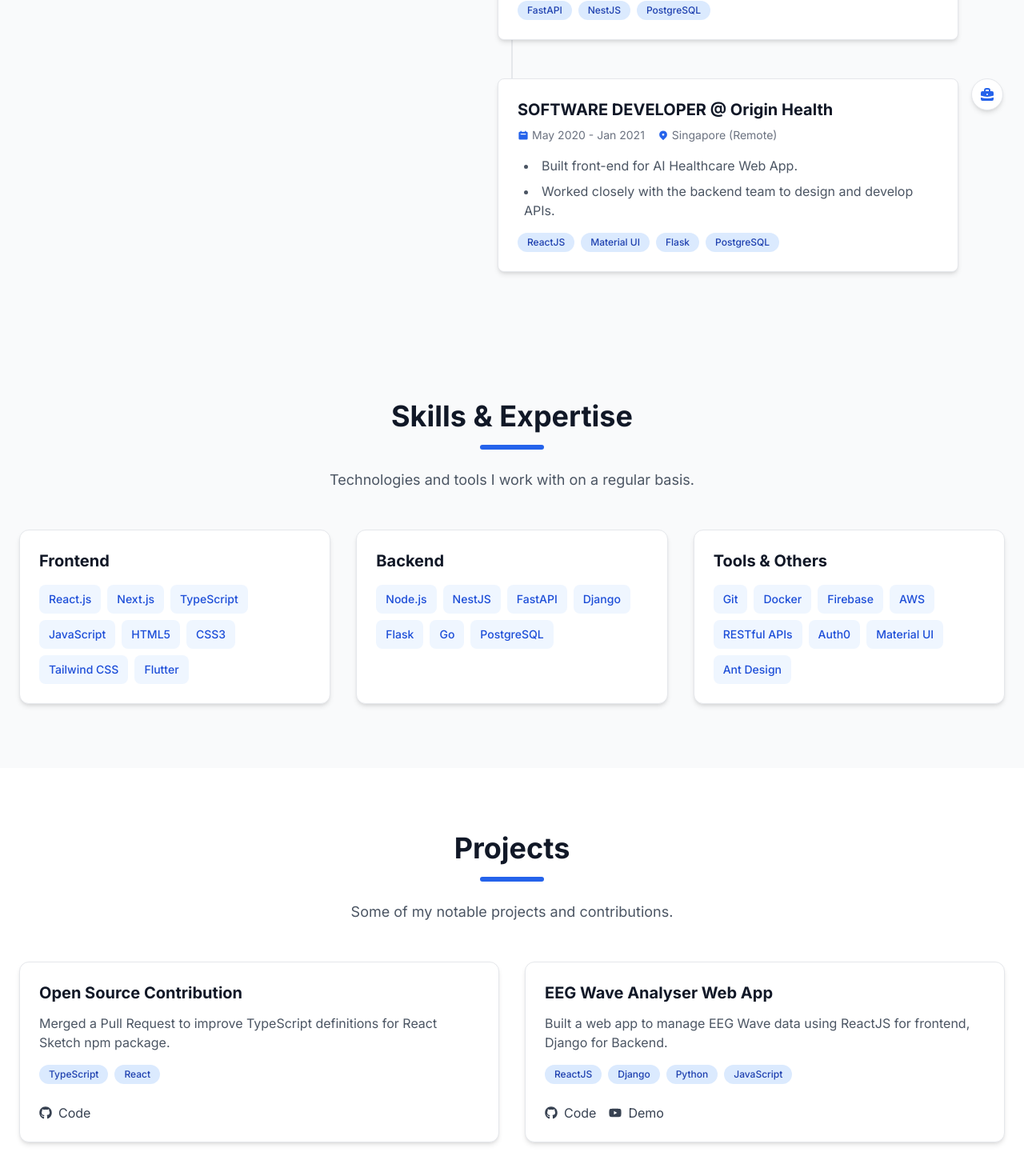
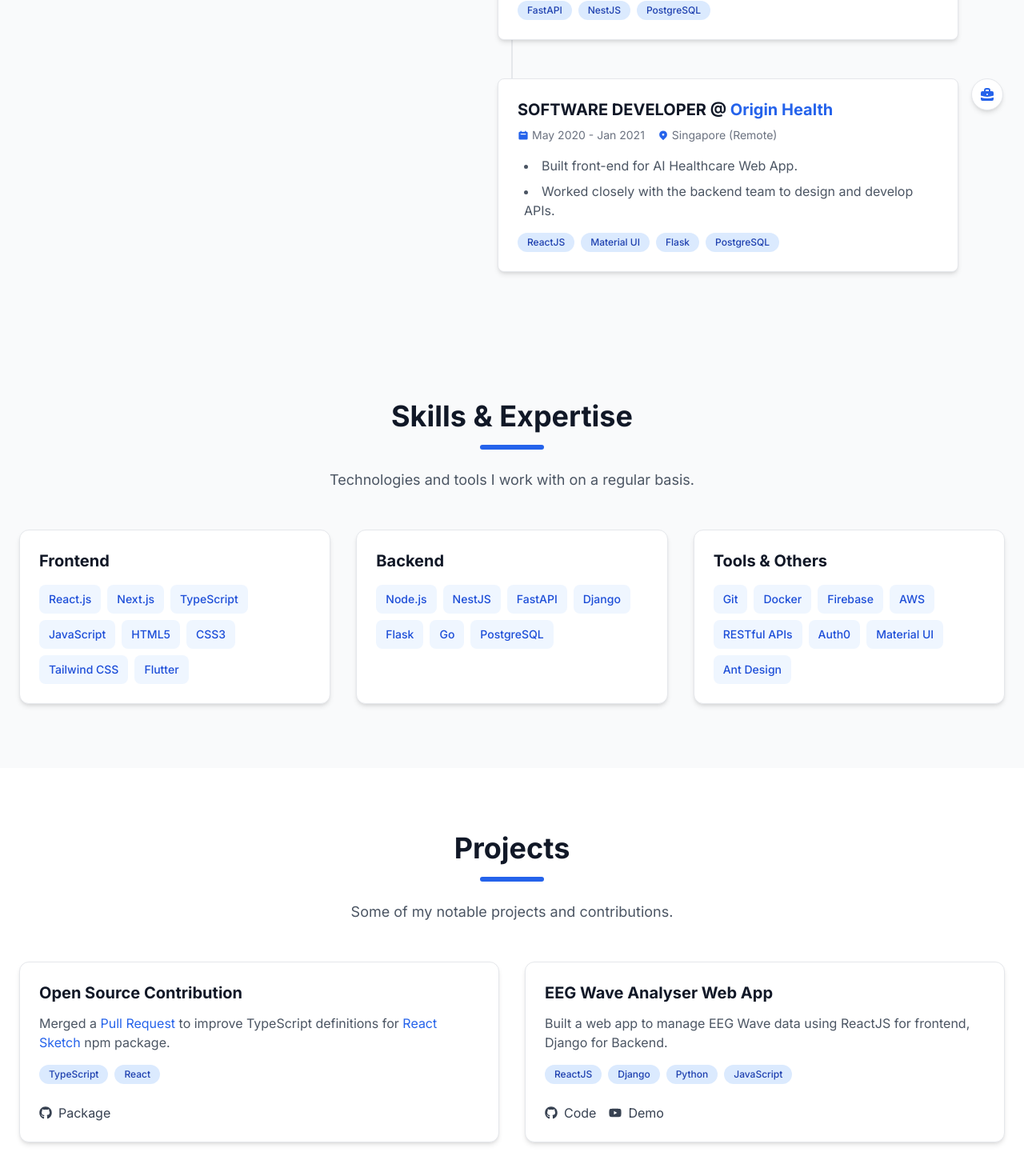
Before and after one commit to sandeshbagade/sandesh-portfolio-nextjs, a Next.js app: page / in a window 1280 px wide. Shown: the part 1620-3090 px from the top of the page at 80% size. Built offline with nearby package versions, Linux system fonts and the light colour scheme.

Commit message:
Add hyperlinks to relevant text in the website

```diff
--- a/src/app/about/page.tsx
+++ b/src/app/about/page.tsx
@@ -45,7 +45,15 @@ export default function AboutPage() {
                     {edu.degree}
                   </h3>
                   <p className='text-gray-700 dark:text-gray-300'>
-                    {edu.institution} | {edu.period}
+                    <a
+                      href={edu.institutionUrl}
+                      target='_blank'
+                      rel='noopener noreferrer'
+                      className='text-blue-600 hover:text-blue-800 dark:text-blue-400 dark:hover:text-blue-300 hover:underline'
+                    >
+                      {edu.institution}
+                    </a>{' '}
+                    | {edu.period}
                   </p>
                   <p className='text-gray-600 dark:text-gray-400'>
                     {edu.details}
--- a/src/app/projects/page.tsx
+++ b/src/app/projects/page.tsx
@@ -1,6 +1,6 @@
 import { Metadata } from 'next';
 import { projects } from '@/lib/data';
-import { FaGithub, FaExternalLinkAlt, FaYoutube } from 'react-icons/fa';
+import { FaGithub, FaExternalLinkAlt, FaYoutube, FaCode } from 'react-icons/fa';
 
 export const metadata: Metadata = {
   title: 'Projects - Sandesh Bagade',
@@ -33,9 +33,35 @@ export default function ProjectsPage() {
                   <h2 className='text-2xl font-bold text-gray-900 dark:text-white mb-4'>
                     {project.title}
                   </h2>
-                  <p className='text-gray-700 dark:text-gray-300 mb-6'>
-                    {project.description}
-                  </p>
+
+                  {/* Enhanced project description with links */}
+                  {project.title === 'Open Source Contribution' ? (
+                    <p className='text-gray-700 dark:text-gray-300 mb-6'>
+                      Merged a{' '}
+                      <a
+                        href={project.links.prLink}
+                        target='_blank'
+                        rel='noopener noreferrer'
+                        className='text-blue-600 hover:text-blue-800 dark:text-blue-400 dark:hover:text-blue-300 hover:underline'
+                      >
+                        Pull Request
+                      </a>{' '}
+                      to improve TypeScript definitions for{' '}
+                      <a
+                        href={project.links.github}
+                        target='_blank'
+                        rel='noopener noreferrer'
+                        className='text-blue-600 hover:text-blue-800 dark:text-blue-400 dark:hover:text-blue-300 hover:underline'
+                      >
+                        React Sketch
+                      </a>{' '}
+                      npm package.
+                    </p>
+                  ) : (
+                    <p className='text-gray-700 dark:text-gray-300 mb-6'>
+                      {project.description}
+                    </p>
+                  )}
 
                   {/* Tech Stack */}
                   <div className='mb-6'>
@@ -64,7 +90,22 @@ export default function ProjectsPage() {
                         className='flex items-center gap-2 text-gray-700 hover:text-blue-600 dark:text-gray-300 dark:hover:text-blue-500 transition-colors'
                       >
                         <FaGithub className='w-5 h-5' />
-                        <span>GitHub Repository</span>
+                        <span>
+                          {project.title === 'Open Source Contribution'
+                            ? 'Package Repository'
+                            : 'GitHub Repository'}
+                        </span>
+                      </a>
+                    )}
+                    {project.links.prLink && (
+                      <a
+                        href={project.links.prLink}
+                        target='_blank'
+                        rel='noopener noreferrer'
+                        className='flex items-center gap-2 text-gray-700 hover:text-blue-600 dark:text-gray-300 dark:hover:text-blue-500 transition-colors'
+                      >
+                        <FaCode className='w-5 h-5' />
+                        <span>Pull Request</span>
                       </a>
                     )}
                     {project.links.live && (
--- a/src/components/sections/Experience.tsx
+++ b/src/components/sections/Experience.tsx
@@ -2,7 +2,12 @@
 
 import { motion } from 'framer-motion';
 import { experience } from '@/lib/data';
-import { HiBriefcase, HiCalendar, HiLocationMarker } from 'react-icons/hi';
+import {
+  HiBriefcase,
+  HiCalendar,
+  HiLocationMarker,
+  HiLink,
+} from 'react-icons/hi';
 
 const Experience = () => {
   return (
@@ -56,7 +61,15 @@ const Experience = () => {
               <div className='bg-white dark:bg-gray-800 p-5 md:p-6 rounded-lg shadow-md border border-gray-200 dark:border-gray-700 ml-4 md:ml-0 md:mr-4 w-full md:w-[calc(50%-2.5rem)]'>
                 <div className='flex flex-col md:flex-row justify-between mb-2'>
                   <h3 className='text-xl font-bold text-gray-900 dark:text-white'>
-                    {job.title} @ {job.company}
+                    {job.title} @{' '}
+                    <a
+                      href={job.companyUrl}
+                      target='_blank'
+                      rel='noopener noreferrer'
+                      className='text-blue-600 hover:text-blue-800 dark:text-blue-400 dark:hover:text-blue-300 hover:underline'
+                    >
+                      {job.company}
+                    </a>
                   </h3>
                 </div>
 
@@ -72,11 +85,62 @@ const Experience = () => {
                 </div>
 
                 <ul className='list-disc list-inside space-y-2 mb-4 text-gray-600 dark:text-gray-300'>
-                  {job.description.map((item, itemIndex) => (
-                    <li key={itemIndex} className='pl-2'>
-                      {item}
-                    </li>
-                  ))}
+                  {job.description.map((item, itemIndex) => {
+                    // For OPA Marketing job, add specific links for mobile, marketing, and client apps
+                    if (job.company === 'OPA Marketing' && job.appLinks) {
+                      if (item.includes('mobile app')) {
+                        return (
+                          <li key={itemIndex} className='pl-2'>
+                            Built{' '}
+                            <a
+                              href={job.appLinks.mobile}
+                              target='_blank'
+                              rel='noopener noreferrer'
+                              className='text-blue-600 hover:text-blue-800 dark:text-blue-400 dark:hover:text-blue-300 hover:underline'
+                            >
+                              mobile app
+                            </a>{' '}
+                            with 4.5-star rating and 500k+ downloads.
+                          </li>
+                        );
+                      } else if (item.includes('marketing app')) {
+                        return (
+                          <li key={itemIndex} className='pl-2'>
+                            Created{' '}
+                            <a
+                              href={job.appLinks.marketing}
+                              target='_blank'
+                              rel='noopener noreferrer'
+                              className='text-blue-600 hover:text-blue-800 dark:text-blue-400 dark:hover:text-blue-300 hover:underline'
+                            >
+                              marketing app
+                            </a>{' '}
+                            for branding and lead generation.
+                          </li>
+                        );
+                      } else if (item.includes('client app')) {
+                        return (
+                          <li key={itemIndex} className='pl-2'>
+                            Built{' '}
+                            <a
+                              href={job.appLinks.client}
+                              target='_blank'
+                              rel='noopener noreferrer'
+                              className='text-blue-600 hover:text-blue-800 dark:text-blue-400 dark:hover:text-blue-300 hover:underline'
+                            >
+                              client app
+                            </a>{' '}
+                            for performance tracking.
+                          </li>
+                        );
+                      }
+                    }
+                    return (
+                      <li key={itemIndex} className='pl-2'>
+                        {item}
+                      </li>
+                    );
+                  })}
                 </ul>
 
                 <div className='flex flex-wrap gap-2 mt-4'>
--- a/src/components/sections/Projects.tsx
+++ b/src/components/sections/Projects.tsx
@@ -3,7 +3,7 @@
 import { motion } from 'framer-motion';
 import Link from 'next/link';
 import { projects } from '@/lib/data';
-import { FaGithub, FaExternalLinkAlt, FaYoutube } from 'react-icons/fa';
+import { FaGithub, FaExternalLinkAlt, FaYoutube, FaCode } from 'react-icons/fa';
 
 const Projects = () => {
   return (
@@ -52,9 +52,35 @@ const Projects = () => {
                 <h3 className='text-xl font-bold text-gray-900 dark:text-white mb-3'>
                   {project.title}
                 </h3>
-                <p className='text-gray-600 dark:text-gray-300 mb-4'>
-                  {project.description}
-                </p>
+
+                {/* Enhanced project description with links */}
+                {project.title === 'Open Source Contribution' ? (
+                  <p className='text-gray-600 dark:text-gray-300 mb-4'>
+                    Merged a{' '}
+                    <a
+                      href={project.links.prLink}
+                      target='_blank'
+                      rel='noopener noreferrer'
+                      className='text-blue-600 hover:text-blue-800 dark:text-blue-400 dark:hover:text-blue-300 hover:underline'
+                    >
+                      Pull Request
+                    </a>{' '}
+                    to improve TypeScript definitions for{' '}
+                    <a
+                      href={project.links.github}
+                      target='_blank'
+                      rel='noopener noreferrer'
+                      className='text-blue-600 hover:text-blue-800 dark:text-blue-400 dark:hover:text-blue-300 hover:underline'
+                    >
+                      React Sketch
+                    </a>{' '}
+                    npm package.
+                  </p>
+                ) : (
+                  <p className='text-gray-600 dark:text-gray-300 mb-4'>
+                    {project.description}
+                  </p>
+                )}
 
                 {/* Tech Stack */}
                 <div className='flex flex-wrap gap-2 mb-4'>
@@ -79,7 +105,23 @@ const Projects = () => {
                       aria-label='GitHub Repository'
                     >
                       <FaGithub className='mr-2' />
-                      <span>Code</span>
+                      <span>
+                        {project.title === 'Open Source Contribution'
+                          ? 'Package'
+                          : 'Code'}
+                      </span>
+                    </a>
+                  )}
+                  {project.links.prLink && (
+                    <a
+                      href={project.links.prLink}
+                      target='_blank'
+                      rel='noopener noreferrer'
+                      className='text-gray-700 hover:text-blue-600 dark:text-gray-300 dark:hover:text-blue-500 flex items-center'
+                      aria-label='Pull Request'
+                    >
+                      <FaCode className='mr-2' />
+                      <span>PR</span>
                     </a>
                   )}
                   {project.links.live && (
```
